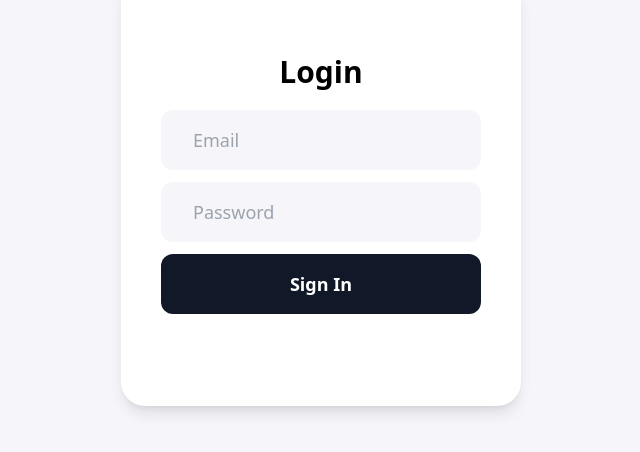
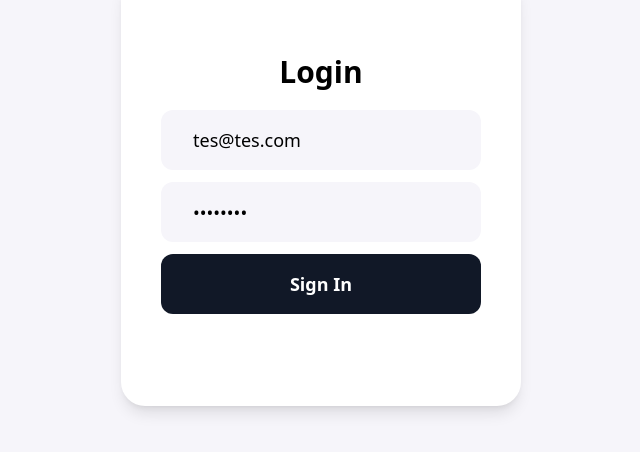
Before and after one commit to fzl96/rpos, a React (Vite) app: page /login in a window 1280 px wide. Shown: the part 210-662 px from the top of the page, without its empty margins (319-959 px from the left). Built offline with nearby package versions, Linux system fonts and the light colour scheme; no server answers; the database is empty.

Commit message:
add prefill email and password

```diff
--- a/src/pages/Login.tsx
+++ b/src/pages/Login.tsx
@@ -6,8 +6,8 @@ import PulseLoader from 'react-spinners/PulseLoader';
 import { useAuth } from '../context/AuthContext';
 
 function Login() {
-  const [email, setEmail] = useState('');
-  const [password, setPassword] = useState('');
+  const [email, setEmail] = useState('tes@tes.com');
+  const [password, setPassword] = useState('12345678');
   const [error, setError] = useState('');
   const navigate = useNavigate();
   const { signIn } = useAuth();
@@ -26,8 +26,6 @@ function Login() {
   if (user) {
     return <Navigate to="/" />;
   }
-
-  console.log(`error : ${error}`);
 
   const handleSubmit = async (e: React.SyntheticEvent) => {
     e.preventDefault();
@@ -55,7 +53,8 @@ function Login() {
         >
           <input
             type="email"
-            className="bg-[#F6F5FA] text-lg outline-none px-8 px-8 py-4 rounded-xl"
+            value={email}
+            className="bg-[#F6F5FA] text-lg outline-none px-8 py-4 rounded-xl"
             placeholder="Email"
             onChange={(e) => {
               setEmail(e.target.value);
@@ -64,6 +63,7 @@ function Login() {
           />
           <input
             type="password"
+            value={password}
             className="bg-[#F6F5FA] text-lg outline-none px-8 py-4 rounded-xl"
             placeholder="Password"
             onChange={(e) => {
```
